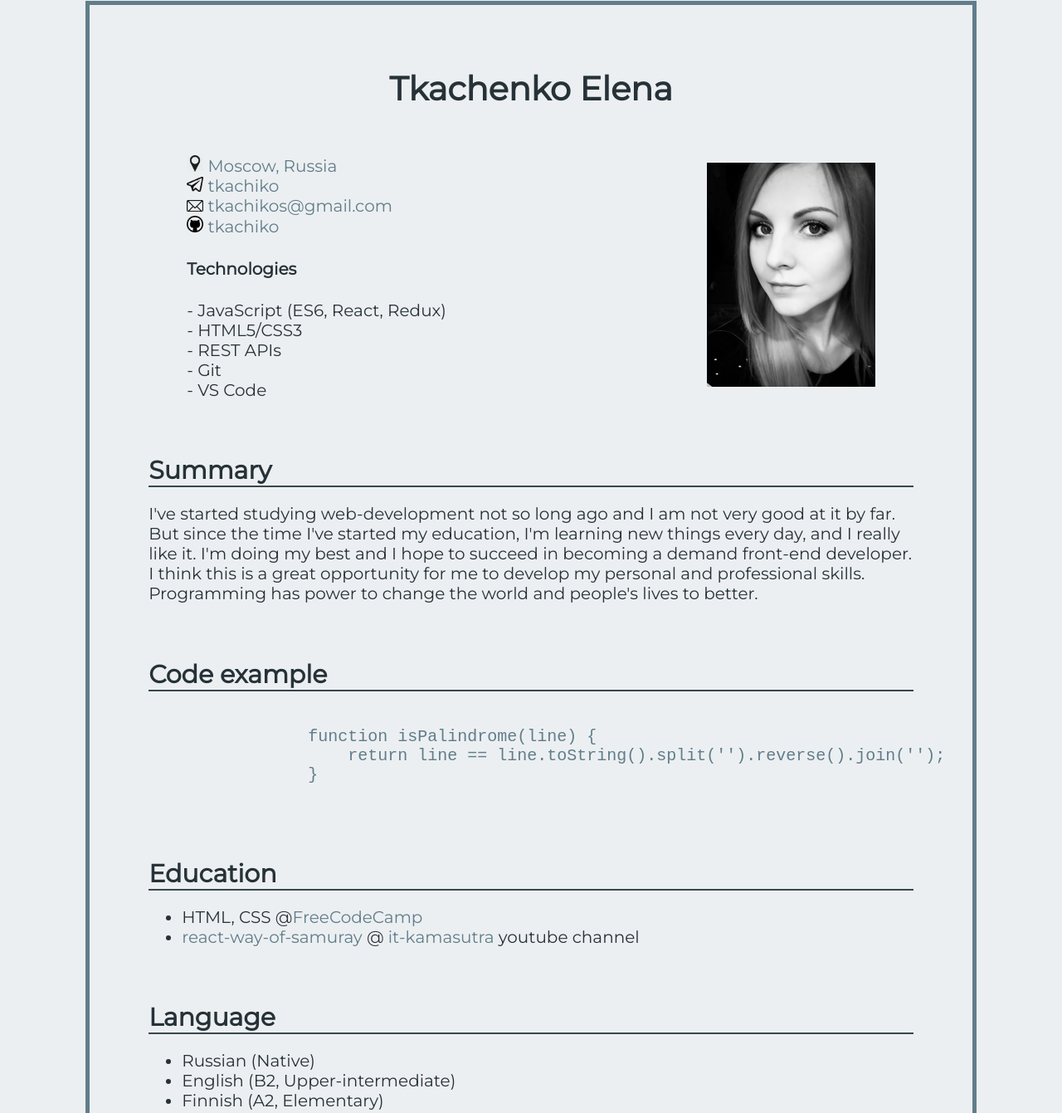
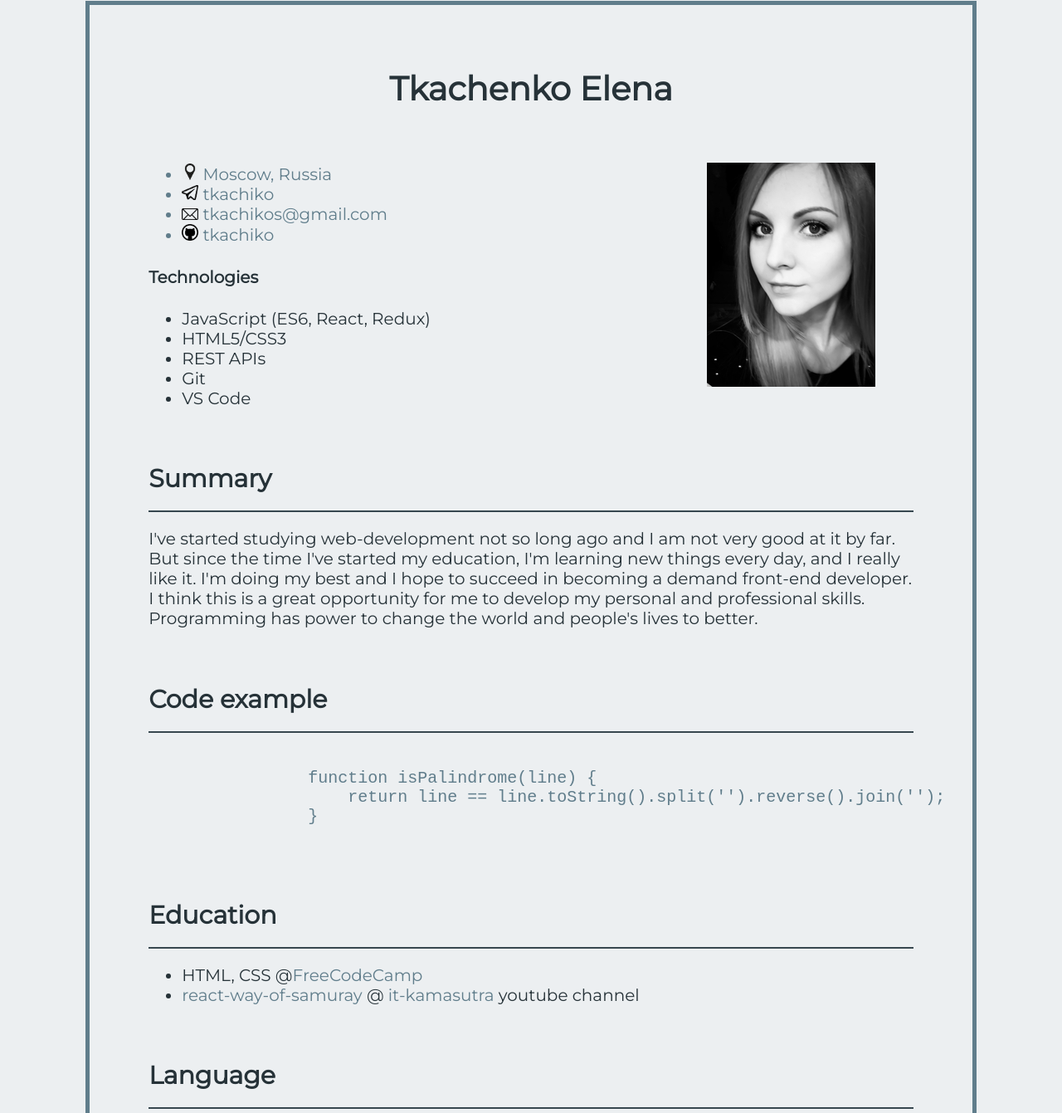
Before and after one commit to tkachiko/rsschool-cv, a plain HTML site: page index.html in a window 1280 px wide. Shown: the part 63-1404 px from the top of the page at 83% size. Drawn offline with Linux system fonts and the light colour scheme.

Commit message:
refactor: change tags to more semantic, change styles

```diff
--- a/index.html
+++ b/index.html
@@ -12,40 +12,51 @@
 
 <body>
     <header class="cv">
-        <div class="photo"></div>
         <div class="title"></div>
         <h1>Tkachenko Elena</h1>
-        <img class="photo" src="images/my_photo.jpg" alt="Elena Tkachenko photo">
+        <div class="photo">
+            <img src="images/my_photo.jpg" alt="Elena Tkachenko photo">
+        </div>
         <div class="contacts">
-            <div><img src="images/location.png" alt="location"> Moscow, Russia</div>
-            <div><img src="images/telegram.png" alt="telegram"><a href="https://t.me/tkachiko"> tkachiko</a></div>
-            <div><img src="images/email.png" alt="email">
-                <a href="mailto:tkachikos@gmail.com"> tkachikos@gmail.com</a>
-            </div>
-            <div class="icon"><img src="images/github.png" alt="github"><a href="https://github.com/tkachiko/"> tkachiko</a></div>
+            <ul>
+                <li><img src="images/location.png" alt="location"> Moscow, Russia</li>
+                <li><img src="images/telegram.png" alt="telegram"><a href="https://t.me/tkachiko"> tkachiko</a></li>
+                <li><img src="images/email.png" alt="email">
+                    <a href="mailto:tkachikos@gmail.com"> tkachikos@gmail.com</a>
+                </li>
+                <li class="icon"><img src="images/github.png" alt="github"><a href="https://github.com/tkachiko/"> tkachiko</a></li>
+            </ul>
         </div>
-        <div class="skills">
+        <section class="skills">
             <h4>Technologies</h4>
-            <div>- JavaScript (ES6, React, Redux)</div>
-            <div>- HTML5/CSS3</div>
-            <div>- REST APIs</div>
-            <div>- Git</div>
-            <div>- VS Code</div>
-        </div>
+            <ul>
+                <li>JavaScript (ES6, React, Redux)</li>
+                <li>HTML5/CSS3</li>
+                <li>REST APIs</li>
+                <li>Git</li>
+                <li>VS Code</li>
+            </ul>
+        </section>
     </header>
     <main class="cv">
-        <h2 class="summary">Summary</h2>
+        <article class="summary">
+            <h2>Summary</h2>
+        </article>
         <div class="limit">
             <p>I've started studying web-development not so long ago and I am not very good at it by far. But since the time I've started my education, I'm learning new things every day, and I really like it. I'm doing my best and I hope to succeed in becoming
                 a demand front-end developer. I think this is a great opportunity for me to develop my personal and professional skills.<br>Programming has power to change the world and people's lives to better.</p>
         </div>
-        <h2 class="code-example">Code example</h2>
+        <section class="code-example">
+            <h2>Code example</h2>
+        </section>
         <pre><code>
                 function isPalindrome(line) {
                     return line == line.toString().split('').reverse().join('');
                 }
                 </code></pre>
-        <h2 class="education">Education</h2>
+        <section class="education">
+            <h2>Education</h2>
+        </section>
         <ul>
             <li>
                 HTML, CSS @<a href="https://www.freecodecamp.org">FreeCodeCamp</a>
@@ -55,7 +66,9 @@
                 <a href="https://www.youtube.com/channel/UCTW0FUhT0m-Bqg2trTbSs0g">it-kamasutra</a> youtube channel
             </li>
         </ul>
-        <h2 class="language">Language</h2>
+        <section class="language">
+            <h2>Language</h2>
+        </section>
         <ul class="language-items">
             <li>Russian (Native)</li>
             <li>English (B2, Upper-intermediate)</li>
--- a/style.css
+++ b/style.css
@@ -38,16 +38,11 @@ h2 {
 }
 
 .contacts {
-    padding-left: 5%;
     color: #607D8B;
 }
 
 .contacts img {
     width: 20px;
-}
-
-.skills {
-    padding-left: 5%;
 }
 
 .summary {
```
